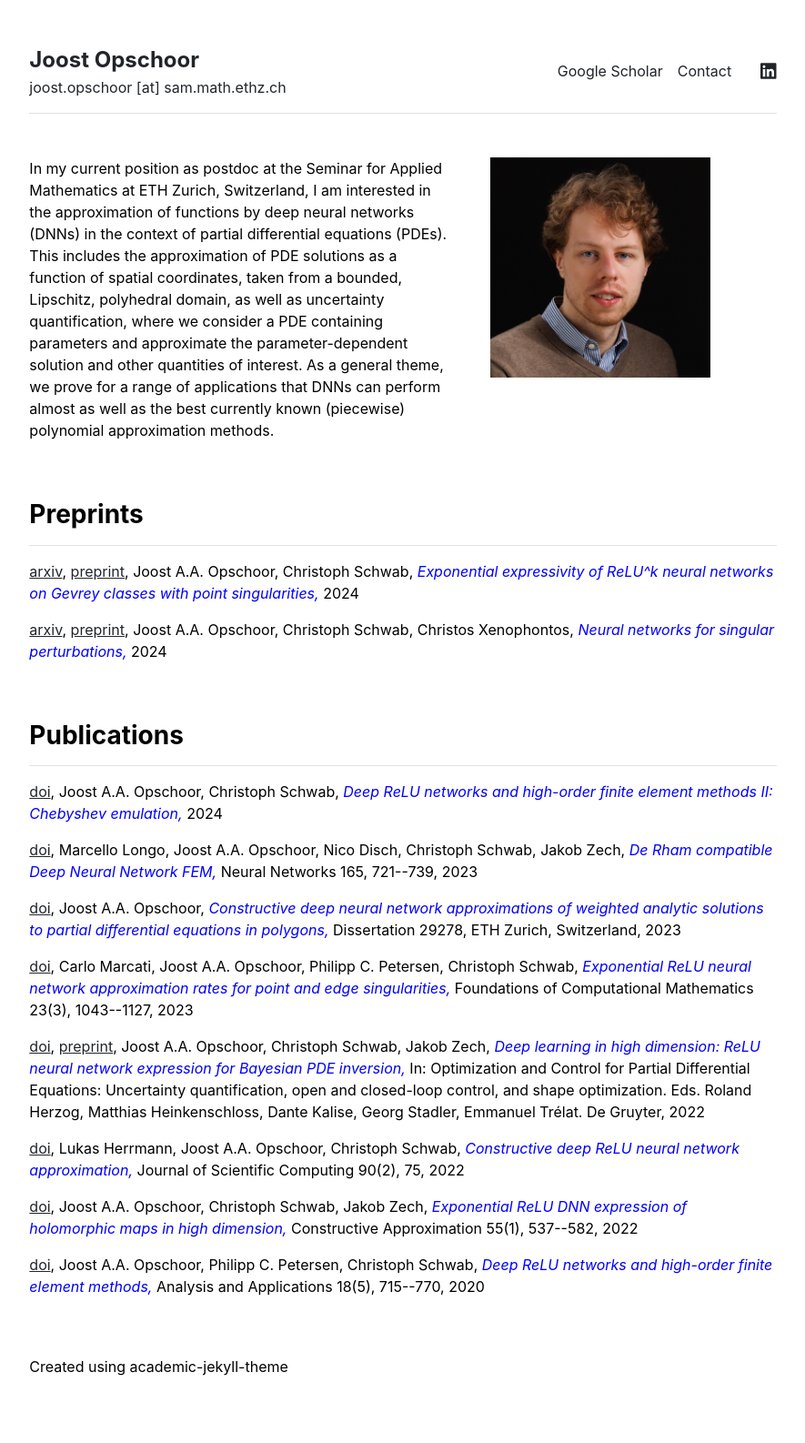
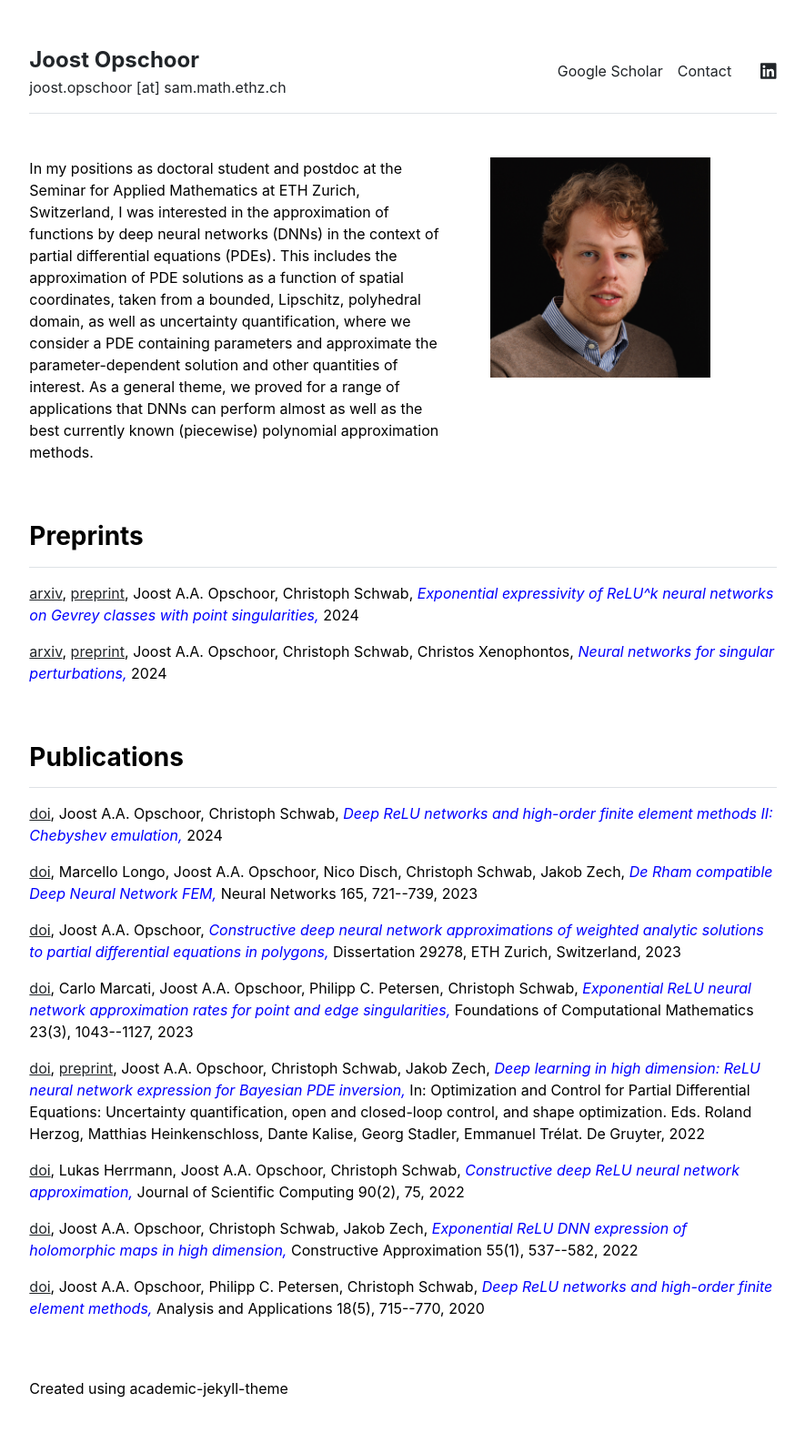
Before and after one commit to joostop/github.io, a Jekyll site: the page built from index.md, in a window 1280 px wide. Shown: the whole page at 91% size, without its empty margins (197-1082 px from the left). Built offline with Jekyll 4.4.1, drawn with Linux system fonts in a browser that asks for light colours; before the commit the page ends 1562 px from its top, so only the background shows below that.

Commit message:
text homepage

```diff
--- a/index.md
+++ b/index.md
@@ -3,4 +3,4 @@ layout: home
 title: "Home"
 ---
 
-In my current position as postdoc at the Seminar for Applied Mathematics at ETH Zurich, Switzerland, I am interested in the approximation of functions by deep neural networks (DNNs) in the context of partial differential equations (PDEs). This includes the approximation of PDE solutions as a function of spatial coordinates, taken from a bounded, Lipschitz, polyhedral domain, as well as uncertainty quantification, where we consider a PDE containing parameters and approximate the parameter-dependent solution and other quantities of interest. As a general theme, we prove for a range of applications that DNNs can perform almost as well as the best currently known (piecewise) polynomial approximation methods.
+In my positions as doctoral student and postdoc at the Seminar for Applied Mathematics at ETH Zurich, Switzerland, I was interested in the approximation of functions by deep neural networks (DNNs) in the context of partial differential equations (PDEs). This includes the approximation of PDE solutions as a function of spatial coordinates, taken from a bounded, Lipschitz, polyhedral domain, as well as uncertainty quantification, where we consider a PDE containing parameters and approximate the parameter-dependent solution and other quantities of interest. As a general theme, we proved for a range of applications that DNNs can perform almost as well as the best currently known (piecewise) polynomial approximation methods.
```
